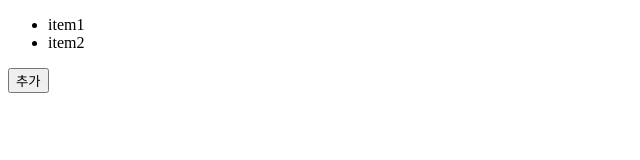
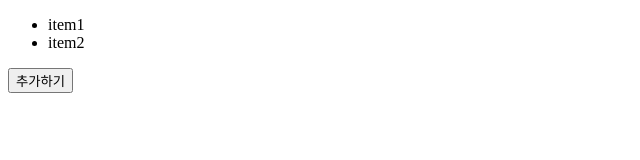
Before and after one commit to ryanbae94/vanilla-component, a plain HTML site: page index.html in a window 1280 px wide. Shown: the full height of the page, 0-640 px from the left. Drawn offline with Linux system fonts and the light colour scheme.

Commit message:
class 추상화

```diff
--- a/index.html
+++ b/index.html
@@ -3,7 +3,7 @@
 	<head>
 		<meta charset="UTF-8" />
 		<meta name="viewport" content="width=device-width, initial-scale=1.0" />
-		<title>Document</title>
+		<title>Simple Component</title>
 	</head>
 	<body>
 		<div id="app"></div>
@@ -16,15 +16,15 @@
 					this.setup();
 					this.render();
 				}
-				setup() {}
 				template() {
 					return '';
 				}
+				setup() {}
+				setEvent() {}
 				render() {
 					this.$target.innerHTML = this.template();
 					this.setEvent();
 				}
-				setEvent() {}
 				setState(newState) {
 					this.state = { ...this.state, ...newState };
 					this.render();
@@ -40,11 +40,11 @@
                         <ul>
                             ${items.map((item) => `<li>${item}</li>`).join('')}
                         </ul>
-                        <button>추가</button>
+                        <button id='append'>추가하기</button>
                     `;
 				}
 				setEvent() {
-					this.$target.querySelector('button').addEventListener('click', () => {
+					document.querySelector('#append').addEventListener('click', () => {
 						const { items } = this.state;
 						this.setState({ items: [...items, `item${items.length + 1}`] });
 					});
```
